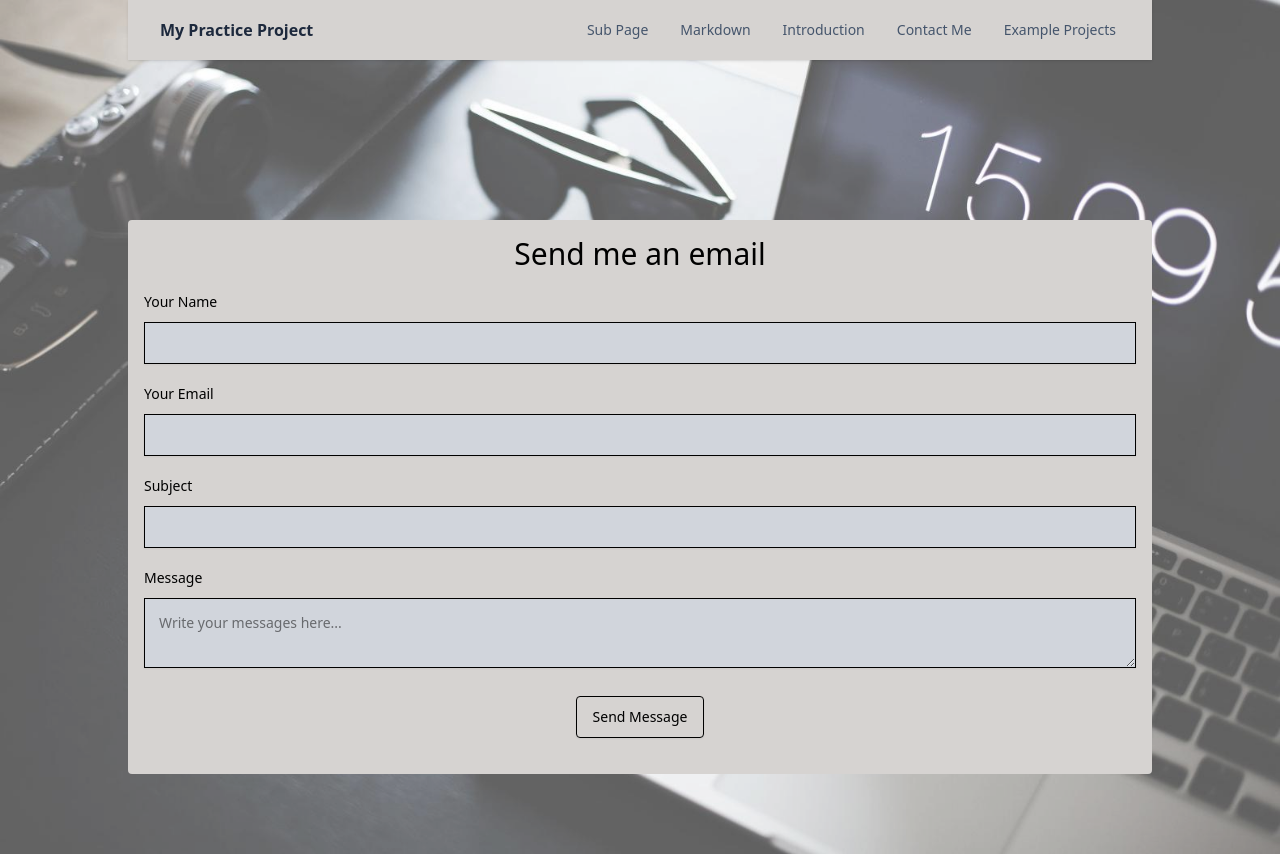
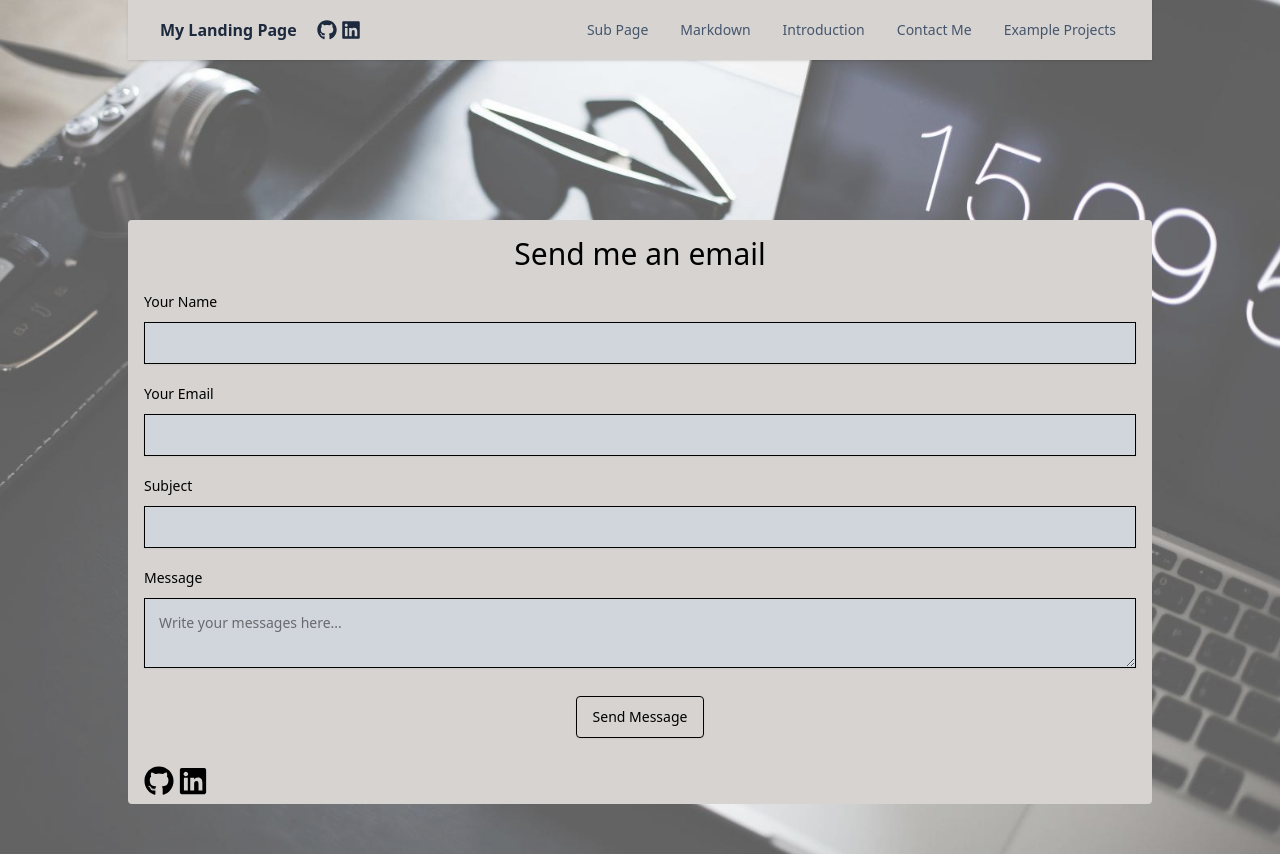
Before and after one commit to adam780930/react-practice, a React (Vite) app: page /contact in a window 1280 px wide. Built offline with nearby package versions, Linux system fonts and the light colour scheme.

Commit message:
implemented react-icon component and updated icon onto project (#19)
* implemented react-icon component and updated icon onto project

* updated website name

```diff
--- a/index.html
+++ b/index.html
@@ -4,7 +4,7 @@
     <meta charset="UTF-8" />
     <link rel="icon" type="image/svg+xml" href="/vite.svg" />
     <meta name="viewport" content="width=device-width, initial-scale=1.0" />
-    <title>react-practice</title>
+    <title>Adam's Landing Page</title>
   </head>
   <body>
     <div id="root"></div>
--- a/package.json
+++ b/package.json
@@ -14,6 +14,7 @@
     "emailjs-com": "^3.2.0",
     "react": "^19.2.0",
     "react-dom": "^19.2.0",
+    "react-icons": "^5.5.0",
     "react-markdown": "^10.1.0",
     "react-router-dom": "^7.9.6",
     "tailwindcss": "^4.1.18"
@@ -24,6 +25,7 @@
     "@types/react": "^19.2.2",
     "@types/react-dom": "^19.2.2",
     "@vitejs/plugin-react": "^5.1.0",
+    "baseline-browser-mapping": "^2.9.14",
     "eslint": "^9.39.1",
     "eslint-plugin-react-hooks": "^5.2.0",
     "eslint-plugin-react-refresh": "^0.4.24",
--- a/src/components/Navigation.jsx
+++ b/src/components/Navigation.jsx
@@ -1,4 +1,5 @@
 import { Link } from "react-router-dom";
+import Reacticns from "./Reacticons.jsx";
 
 function Navigation() {
   const pages = [
@@ -14,15 +15,21 @@ function Navigation() {
       <header>
         <nav className="block w-full max-w-5xl px-4 py-2 mx-auto bg-stone-300 bg-opacity-90 sticky top-3 shadow lg:px-8 lg:py-3 backdrop-blur-lg backdrop-saturate-150 z-9999">
           <div className="container flex flex-wrap items-center justify-between mx-auto text-slate-800">
-            <Link to="/">
-              <div className="mr-4 block cursor-pointer py-1.5 text-base text-slate-800 font-semibold">
-                My Practice Project
-              </div>
-            </Link>
+            <div className="flex items-center gap-1 text-xl">
+              <Link to="/">
+                <div className="mr-4 block cursor-pointer py-1.5 text-base text-slate-800 font-semibold">
+                  My Landing Page
+                </div>
+              </Link>
+              <Reacticns />
+            </div>
             <div className="hidden lg:block">
               <ul className="flex flex-col gap-2 mt-2 mb-4 lg:mb-0 lg:mt-0 lg:flex-row lg:items-center lg:gap-6">
                 {pages.map((page) => (
-                  <li className="flex items-center p-1 text-sm gap-x-2 text-slate-600" key={page.linkText}>
+                  <li
+                    className="flex items-center p-1 text-sm gap-x-2 text-slate-600"
+                    key={page.linkText}
+                  >
                     <Link to={page.link}>
                       <div className="flex items-center">{page.linkText}</div>
                     </Link>
--- /dev/null
+++ b/src/components/Reacticons.jsx
@@ -0,0 +1,26 @@
+import { FaGithub, FaLinkedin } from "react-icons/fa6";
+
+function Reacticons() {
+  return (
+    <div className="flex item-center gap-1">
+      <div
+        className="hover:opacity-50"
+        onClick={() => {
+          window.open("https://github.com/adam780930");
+        }}
+      >
+        <FaGithub />
+      </div>
+      <div
+        className="hover:opacity-50"
+        onClick={() => {
+          window.open("https://www.linkedin.com/in/adam-yilin-tsai");
+        }}
+      >
+        <FaLinkedin />
+      </div>
+    </div>
+  );
+}
+
+export default Reacticons;
--- a/src/pages/Contactpage.jsx
+++ b/src/pages/Contactpage.jsx
@@ -1,5 +1,6 @@
 import emailjs from "emailjs-com";
 import Buttons from "../components/Button.jsx";
+import Reacticons from "../components/Reacticons.jsx";
 
 function ContactPage() {
   function Emailsubmit(e) {
@@ -86,6 +87,9 @@ function ContactPage() {
           <Buttons buttonName={"Send Message"} buttonType={"submit"} />
         </div>
       </form>
+      <div className="text-3xl">
+        <Reacticons />
+      </div>
     </div>
   );
 }
--- a/src/pages/Introduction.jsx
+++ b/src/pages/Introduction.jsx
@@ -1,6 +1,7 @@
 import Markdown from "react-markdown";
 import Portrait from "../assets/Portrait.png";
 import introduction from "../components/markdowndocs/introductions.md";
+import Reacticons from "../components/Reacticons.jsx";
 
 function Introduction() {
   return (
@@ -13,6 +14,9 @@ function Introduction() {
           <div className="prose">
             <Markdown>{introduction}</Markdown>
           </div>
+          <div className="text-3xl">
+            <Reacticons />
+          </div>
         </div>
       </div>
     </div>
```
Also changed, not shown: 1 other file (tests, documents, lock files or other folders).
